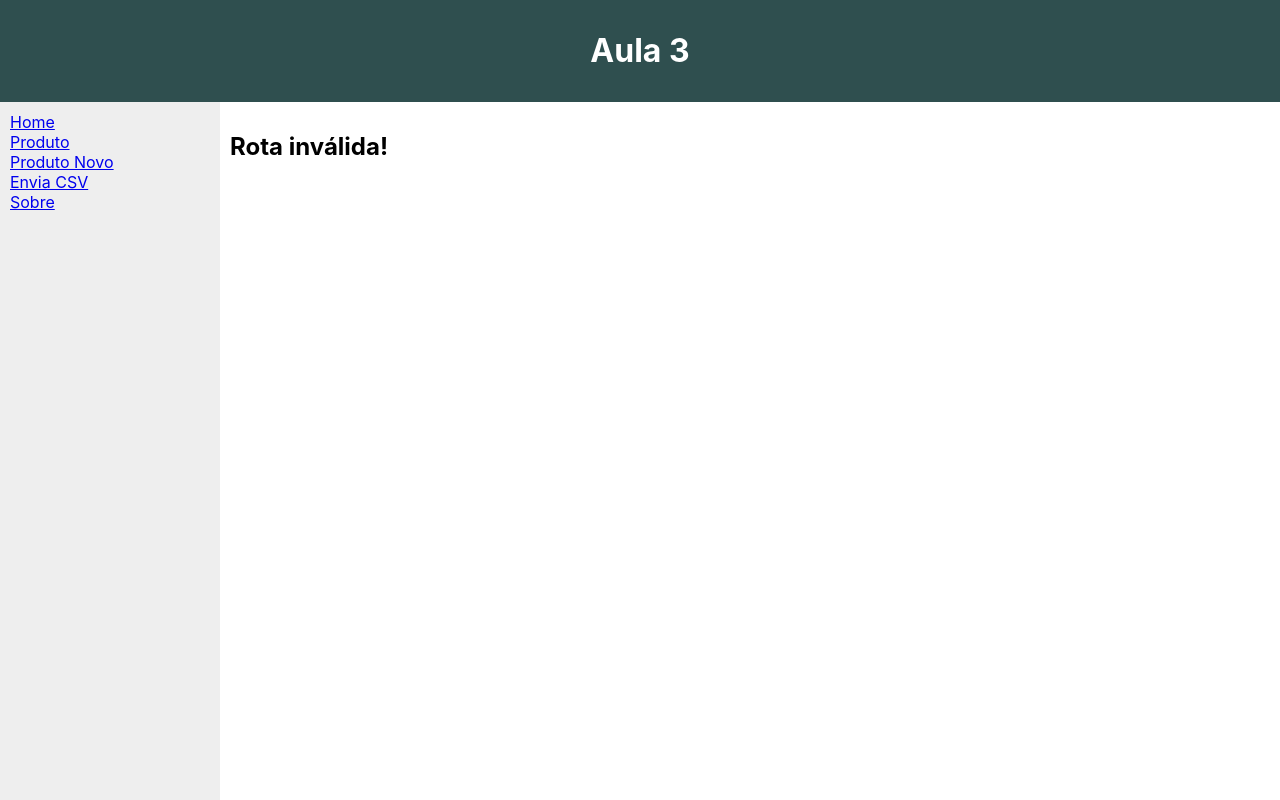
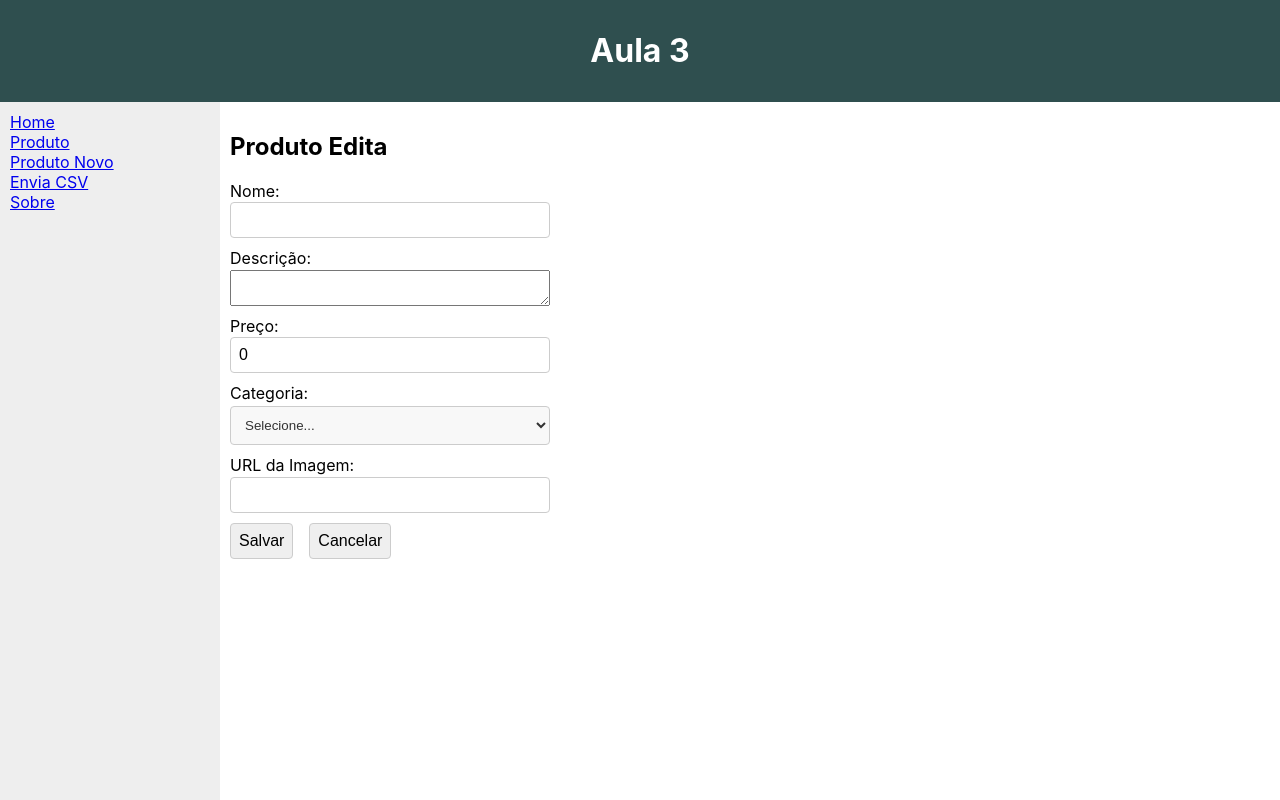
Before and after one commit to alan-buck-ufscar/meu-projeto-frontend, a React (Create React App) app: page /produto_edita/1 in a window 1280 px wide. Built offline with nearby package versions, Linux system fonts and the light colour scheme; no server answers.

Commit message:
modified:   src/App.tsx 	deleted:    src/components/ProdutoApaga.tsx 	deleted:    src/components/ProdutoCartao.tsx 	modified:   src/components/ProdutoComponent.tsx 	new file:   src/components/ProdutoEdita.tsx 	new file:   src/constants.ts 	modified:   src/routes/dataRoute.tsx

```diff
--- a/src/App.tsx
+++ b/src/App.tsx
@@ -10,6 +10,7 @@ import Produto from './components/Produto';
 import { ProdutoComponent } from './components/ProdutoComponent';
 import { ProdutoLoader, ProdutoAction } from './routes/dataRoute';
 import { EnviaCSV } from './components/EnviaCSV';
+import { ProdutoEdita } from './components/ProdutoEdita';
 
 const router = createBrowserRouter([
   {
@@ -39,6 +40,10 @@ const router = createBrowserRouter([
         element: <ProdutoNovo />,
       },
       {
+        path: 'produto_edita/:id',
+        element: <ProdutoEdita />,
+      },
+      {
         path: 'envia_csv',
         element: <EnviaCSV />,
       },
--- a/src/components/ProdutoCartao.tsx
+++ /dev/null
@@ -1,38 +0,0 @@
-function closeDialog() {
-    const dialog = document.getElementsByTagName("dialog")[0];
-    dialog.open = false;
-};
-
-function deleteProduto(e: React.MouseEvent<HTMLButtonElement>, id: string) {
-    console.log(`Produto excluído id: ${id}`);
-    closeDialog();
-}
-
-function onClickExcluir(e: React.MouseEvent<HTMLButtonElement>, id: string) {
-    const dialog = document.getElementsByTagName("dialog")[0];
-    console.log(`Produto selecionado id: ${id}`);
-    dialog.open = true;
-}
-
-
-export const ProdutoCartao = (item: Produto) => {
-    return(
-      <div key={item.id} className='item_caixa'>
-        <img src={item.pictureUrl} alt='Imagem' className='item_img_circulo'></img>
-        <div>
-            <p className='item_titulo'>({item.id}) {item.name}</p>
-            <p>{item.category}</p>
-            <p>R${item.price}</p>
-            <div className='button_div'>
-                <button>Editar</button>
-                <button className='button_excluir' id='botao_excluir' onClick={event => onClickExcluir(event, item.id)}>Excluir</button>
-            </div>
-        </div>
-        <dialog className="dialog_excluir_item">
-            <p>Você quer mesmo excluir este produto? {item.id}</p>
-            <button onClick={event => deleteProduto(event, item.id)}>Sim</button>
-            <button onClick={() => closeDialog()}>Não</button>
-        </dialog>
-      </div>
-    );
-}
--- a/src/components/ProdutoComponent.tsx
+++ b/src/components/ProdutoComponent.tsx
@@ -1,12 +1,65 @@
-import { useLoaderData, useActionData } from 'react-router';
+import { useLoaderData, useActionData, useNavigate } from 'react-router';
 import React, { useState, useEffect, useCallback } from 'react';
-import { ProdutoCartao } from './ProdutoCartao';
+import { Form } from 'react-router';
+
+/*
+function closeDialog() {
+    const dialog = document.getElementsByTagName("dialog")[0];
+    dialog.close();
+};
+*/
 
 export const ProdutoComponent: React.FC = () => {
   const dados = useLoaderData() as Produto[];
   const actionData = useActionData();
+  const navigate = useNavigate();
   const [id, setId] = useState<string>('');
   const [resultado, setResultado] = useState<any>('');
+  const [idProdDelInt, setidProdDelInt] = useState<string>('');
+
+  const closeDialog = () => {
+      const dialog = document.getElementsByTagName("dialog")[0];
+      dialog.close();
+  };
+
+  const handleCancelar = (e: React.MouseEvent<HTMLButtonElement>) => {
+    e.preventDefault();
+    console.log('Exclusão cancelada');
+    closeDialog();
+  };
+
+  const handleExcluir = (e: React.MouseEvent<HTMLButtonElement>, id: string) => {
+    const dialog = document.getElementsByTagName("dialog")[0];
+    console.log(`Produto selecionado id: ${id}`);
+    setidProdDelInt(id);
+    dialog.showModal();
+  }
+
+  const handleEditar = useCallback((e: React.MouseEvent<HTMLButtonElement>, id: string) => {
+    console.log(`Id no ProdutoComponent: ${id}`)
+    navigate(`/produto_edita/${id}`);
+  }, [navigate]);
+
+  const ProdutoCartao = useCallback((item: Produto) => {
+    return(
+      <div key={item.id} className='item_caixa'>
+        <img src={item.pictureUrl} alt='Imagem' className='item_img_circulo'></img>
+        <div>
+            <p className='item_titulo'>({item.id}) {item.name}</p>
+            <p>{item.category}</p>
+            <p>R${item.price}</p>
+            <div className='button_div'>
+                {/* <Link to={`/itens/editar/${item.id}`}>
+                  <button>Editar</button>
+                </Link> */}
+
+                <button onClick={event => handleEditar(event, item.id)}>Editar</button>
+                <button className='button_excluir' id='botao_excluir' onClick={event => handleExcluir(event, item.id)}>Excluir</button>
+            </div>
+        </div>
+      </div>
+    );
+  }, [handleEditar]);
 
   const handleFiltrar = useCallback(() => {
     if (dados) {
@@ -28,10 +81,10 @@ export const ProdutoComponent: React.FC = () => {
         setResultado(null);
       }
     } else {
-      <p>Carregando...</p>
+      setResultado(<p>Carregando...</p>);
     }
 
-  },[dados, id]);
+  },[dados, id, ProdutoCartao]);
 
   useEffect(() => {
     const timeout = setTimeout(() => {
@@ -63,6 +116,14 @@ export const ProdutoComponent: React.FC = () => {
         </div>
       </div>
       <div id="resultado">{resultado}</div>
+      <dialog className="dialog_excluir_item">
+        <p>Você quer mesmo excluir este produto?</p>
+        <Form method="DELETE" action='/produto'>
+          <input type="hidden" name="idProd" value={idProdDelInt} />
+          <button type="submit" onClick={() => closeDialog()}>Sim</button>
+          <button onClick={event => handleCancelar(event)}>Não</button>
+        </Form>
+      </dialog>
     </div>
   );
 }
--- /dev/null
+++ b/src/components/ProdutoEdita.tsx
@@ -0,0 +1,146 @@
+import { useState, useEffect } from 'react';
+import { Form, useNavigate, useParams } from 'react-router';
+import { URL_BACKEND } from "../constants";
+import axios from 'axios';
+
+export const ProdutoEdita: React.FC = () => {
+    const navigate = useNavigate();
+    const { id } = useParams<{ id: string }>();
+    const [loading, setLoading] = useState(true);
+
+    const [produto, setProduto] = useState<Produto>({
+        id: '',
+        name: '',
+        description: '',
+        price: 0,
+        category: '',
+        pictureUrl: '',
+    });
+
+    const handleChange = (e: React.ChangeEvent<HTMLInputElement | HTMLTextAreaElement | HTMLSelectElement>) => {
+        const { name, value } = e.target;
+        setProduto((prevProduto) => ({
+            ...prevProduto,
+            [name]: name === 'price' ? parseFloat(value) : value,
+        }));
+    };
+
+    const handleCancelar = (e: React.MouseEvent<HTMLButtonElement>) => {
+        e.preventDefault();
+        console.log('Formulário cancelado');
+        navigate('/produto');
+    };
+
+    useEffect(() => {
+        const fetchItem = async () => {
+        // Verifica se o ID existe
+        if (!id) {
+            setLoading(false);
+            return;
+        }
+
+        try {
+            // Usa o Axios para fazer a requisição GET
+            const response = await axios.get<Produto>(`${URL_BACKEND}/${id}`);
+            setProduto(response.data);
+        } catch (error) {
+            // O Axios facilita o tratamento de erros
+            console.error('Erro ao buscar o item:', error);
+        } finally {
+            setLoading(false);
+        }
+        };
+
+        fetchItem();
+    }, [id]);
+
+    if (loading) {
+        return <div>Carregando...</div>;
+    }
+
+    if (!produto) {
+        return <div>Produto não encontrado.</div>;
+    }
+
+    return (
+        <Form method="PUT" action='/produto'>
+            <div className='form_container'>
+                <h2>Produto Edita</h2>
+                <input
+                    type="hidden"
+                    id="id"
+                    name="id"
+                    value={produto.id}
+                    onChange={handleChange}
+                    required
+                />
+                <div className='form_group'>
+                    <label htmlFor="name">Nome:</label>
+                    <input
+                        type="text"
+                        id="name"
+                        name="name"
+                        value={produto.name}
+                        onChange={handleChange}
+                        required
+                    />
+                </div>
+                <div className='form_group'>
+                    <label htmlFor="description">Descrição:</label>
+                    <textarea
+                        id="description"
+                        name="description"
+                        value={produto.description}
+                        onChange={handleChange}
+                        required
+                    />
+                </div>
+                <div className='form_group'>
+                    <label htmlFor="price">Preço:</label>
+                    <input
+                        type="number"
+                        id="price"
+                        name="price"
+                        value={produto.price}
+                        onChange={handleChange}
+                        required
+                    />
+                </div>
+                <div className='form_group'>
+                    <label htmlFor="category">Categoria:</label>
+                    <select
+                        id="category"
+                        name="category"
+                        value={produto.category}
+                        onChange={handleChange}
+                        required
+                    >
+                    <option value="">Selecione...</option>
+                    <option value="SaudeBeleza">Saúde e Beleza</option>
+                    <option value="Eletronicos">Eletrônicos</option>
+                    <option value="Brinquedos">Brinquedos</option>
+                    <option value="CasaDecoracao">Casa e Decoração</option>
+                    <option value="Moda">Moda</option>
+                    <option value="EsporteLazer">Esporte e Lazer</option>
+                    <option value="Livros">Livros</option>
+                    <option value="Papelaria">Papelaria</option>
+                    </select>
+                </div>
+                <div className='form_group'>
+                    <label htmlFor="pictureUrl">URL da Imagem:</label>
+                    <input
+                        type="url"
+                        id="pictureUrl"
+                        name="pictureUrl"
+                        value={produto.pictureUrl}
+                        onChange={handleChange}
+                    />
+                </div>
+                <div className='form_group_buttons'>
+                    <button type="submit">Salvar</button>
+                    <button type="button" onClick={evento => handleCancelar(evento)}>Cancelar</button>
+                </div>
+            </div>
+        </Form>
+    );
+};
--- /dev/null
+++ b/src/constants.ts
@@ -0,0 +1 @@
+export const URL_BACKEND = 'http://localhost:3001/api/product';
--- a/src/routes/dataRoute.tsx
+++ b/src/routes/dataRoute.tsx
@@ -1,7 +1,6 @@
 import { LoaderFunction, ActionFunction } from "react-router";
+import { URL_BACKEND } from "../constants";
 import axios from "axios";
-
-const URL_BACKEND = 'http://localhost:3001/api/product';
 
 const ProdutoLoader: LoaderFunction = async () => {
   try {
@@ -31,10 +30,24 @@ const ProdutoAction: ActionFunction = async ({ request }) => {
       console.log(error);
       alert(error);
     }
-  }  else if (method === 'DELETE') {
+  } else if (method === 'DELETE') {
+    try {
+      const id = formData.get('idProd');
+      return await axios.delete(`${URL_BACKEND}/${id}`);
+    } catch (error) {
+      console.log(error);
+      alert(error);
+    }
+  } else if (method === 'PUT') {
     try {
       const id = formData.get('id');
-      await axios.delete(`${URL_BACKEND}/${id}`);
+      return await axios.put(`${URL_BACKEND}/${id}`, {
+        name: formData.get('name'),
+        description: formData.get('description'),
+        price: formData.get('price'),
+        category: formData.get('category'),
+        pictureUrl: formData.get('pictureUrl'),
+      });
     } catch (error) {
       console.log(error);
       alert(error);
```
Also changed, not shown: src/components/ProdutoApaga.tsx (deleted, +0 -9 lines).
